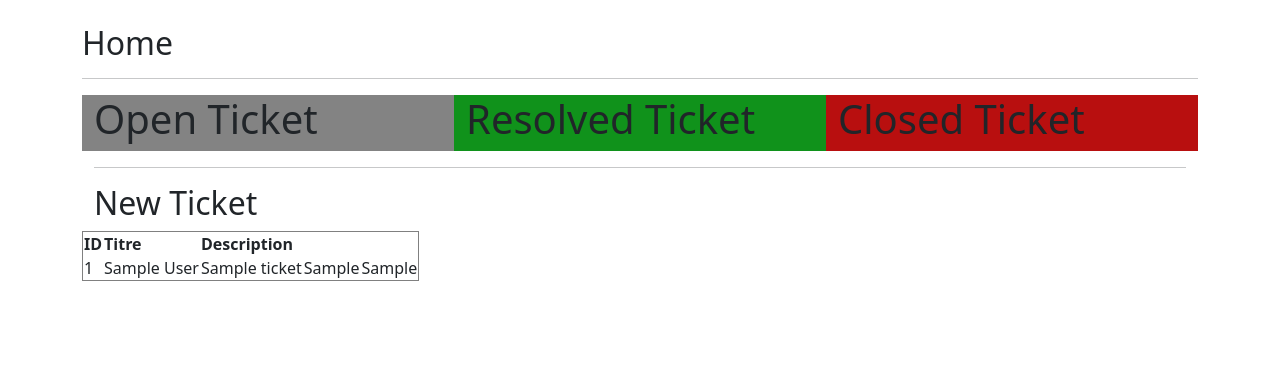
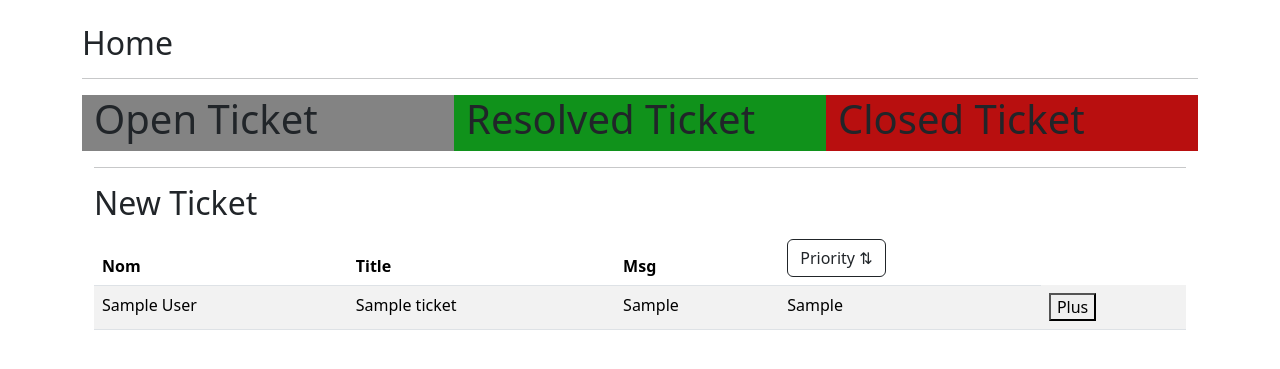
Before and after one commit to Damienr2212/essaiTicket, a PHP site: page / in a window 1280 px wide. Shown: the part 58-427 px from the top of the page. Run offline with PHP 8.4, Linux system fonts and the light colour scheme; tables that the repository leaves empty or names only in its code hold one stand-in row (values such as "Sample post"); some libraries are stand-ins or nearby versions.

Commit message:
Add files via upload

```diff
--- a/index.php
+++ b/index.php
@@ -59,7 +59,7 @@
 
             $servername = 'localhost';
             $username = 'admin';
-            $password = 'admin';
+            $password = 'snir';
             $bdd = 'Ticketing';
             $table = 'tickets';
 
@@ -78,23 +78,71 @@ function ticketsDisplay(){
     $sql = "SELECT * FROM tickets";
     $result = dbquery($sql);
 
-    echo '<table border="1">';
-    echo '<tr><th>ID</th><th>Titre</th><th>Description</th></tr>';
+    echo '<div class="container">';
+    echo '<table class="table table-striped">';
+    echo '<thead>';
+    echo '<tr>';
+    echo '<th scope="col"> Nom </th>';
+    echo '<th scope="col"> Title </th>';
+    echo '<th scope="col"> Msg </th>';
+    echo '<th scope="col"> <button type="button" class="btn text-nowrap btn-outline-dark">Priority ⇅</button> </th>';
+    echo '</tr>';
+    echo '</thead>';
+    echo '<tbody>';
+
 
     while ($row = mysqli_fetch_assoc($result)) {
         echo '<tr>';
-        echo '<td>'.$row['id'].'</td>';
         echo '<td>'.$row['full_name'].'</td>';
         echo '<td>'.$row['title'].'</td>';
         echo '<td>'.$row['msg'].'</td>';
         echo '<td>'.$row['priority'].'</td>';
+        echo '<td> <button href="#" > Plus </button> </td> ';
         echo '</tr>';
     }
+    echo '</tbody>';
     echo '</table>';
+    echo '</div>';
 }
             ticketsDisplay();
 ?>
 
     </body>
 
+    <script>
+        const tbody = document.querySelector('tbody');
+        const thx = document.querySelectorAll('th');
+        const trxb = tbody.querySelectorAll('tr');
+
+        thx.forEach(th => th.addEventListener('click', () =>{
+            let classe = Array.from(trxb).sort(compare(Array.from(thx).indexOf(th), this.asc = !this.asc));
+            classe.forEach(tr => tbody.appendChild(tr));
+        }));
+
+        const priorityWeights = {
+            "hight" : 1,
+            "medium" : 2 ,
+            "low" : 3 ,
+        }
+
+
+        const compare = (ids, asc) => (row1, row2) => {
+            const tdValue = (row, ids) => row.children[ids].textContent.trim().toLowerCase();
+
+            const v1 = tdValue(asc ? row1 : row2, ids);
+            const v2 = tdValue(asc ? row2 : row1, ids);
+
+            // Si les valeurs sont dans notre dictionnaire de priorités, on compare les poids
+            if (priorityWeights[v1] && priorityWeights[v2]) {
+                return priorityWeights[v1] - priorityWeights[v2];
+            }
+
+            // Sinon, on garde votre logique actuelle (numérique ou alphabétique)
+            return v1 !== '' && v2 !== '' && !isNaN(v1) && !isNaN(v2)
+                ? v1 - v2
+                : v1.toString().localeCompare(v2);
+        };
+        </script>
+
+
 </html>
```
